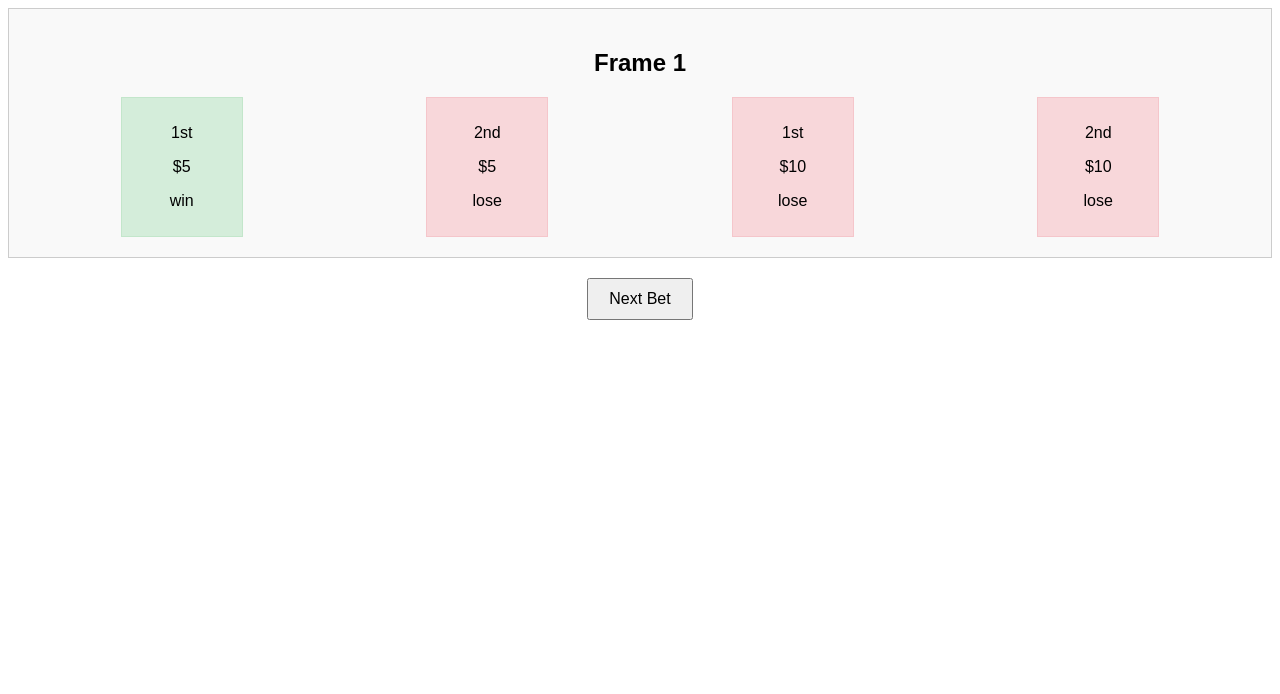
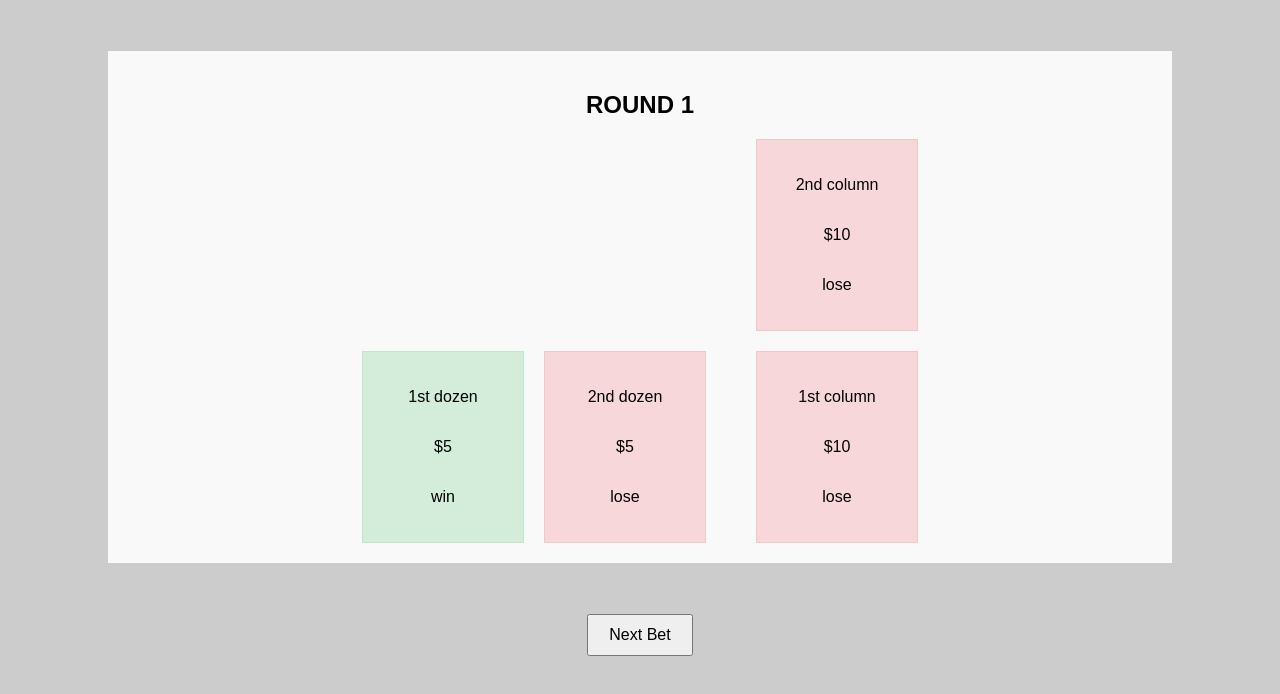
Before and after one commit to axiodisi/fcs-betting-simulation, a plain HTML site: page index.html in a window 1280 px wide. Drawn offline with Linux system fonts and the light colour scheme.

Commit message:
Update index.html

```diff
--- a/index.html
+++ b/index.html
@@ -9,24 +9,48 @@
         body {
             text-align: center;
             font-family: Arial, sans-serif;
+            background-color: #ccc;
+            margin: 0;
+            padding: 0;
         }
 
         .frame {
             border: 1px solid #ccc;
             padding: 20px;
-            margin-bottom: 20px;
+            margin: 50px auto;
             background-color: #f9f9f9;
+            width: 80%;
+            display: flex;
+            flex-direction: column;
+            align-items: center;
         }
 
-        .bets {
+        .containers {
             display: flex;
-            justify-content: space-around;
+            gap: 50px;
+            align-items: flex-end;
+        }
+
+        .container {
+            display: flex;
+            flex-direction: column;
+            gap: 20px;
+        }
+
+        .row {
+            display: flex;
+            gap: 20px;
         }
 
         .bet {
             border: 1px solid #000;
-            padding: 10px;
-            width: 100px;
+            padding: 20px;
+            display: flex;
+            flex-direction: column;
+            align-items: center;
+            justify-content: center;
+            width: 120px;
+            height: 150px;
         }
 
         .bet.win {
@@ -54,27 +78,28 @@
             {
                 id: 1,
                 bets: [
-                    { position: '1st', amount: '$5', result: 'win' },
-                    { position: '2nd', amount: '$5', result: 'lose' },
-                    { position: '1st', amount: '$10', result: 'lose' },
-                    { position: '2nd', amount: '$10', result: 'lose' },
+                    { position: '1st dozen', amount: '$5', result: 'win' },
+                    { position: '2nd dozen', amount: '$5', result: 'lose' },
+                    { position: '1st column', amount: '$10', result: 'lose' },
+                    { position: '2nd column', amount: '$10', result: 'lose' },
                 ],
             },
             {
                 id: 2,
                 bets: [
-                    { position: '2nd', amount: '$25', result: 'lose' },
-                    { position: '1st', amount: '$15', result: 'lose' },
-                    { position: '2nd', amount: '$25', result: 'lose' },
+                    { position: '1st dozen', amount: '$25', result: 'lose' },
+                    { position: '2nd dozen', amount: '$15', result: 'lose' },
+                    { position: '1st column', amount: '$25', result: 'lose' },
+                    { position: '2nd column', amount: '$25', result: 'lose' },
                 ],
             },
             {
                 id: 3,
                 bets: [
-                    { position: '2nd', amount: '$5', result: 'win' },
-                    { position: '1st', amount: '$10', result: 'lose' },
-                    { position: '2nd', amount: '$25', result: 'lose' },
-                    { position: '1st', amount: '$40', result: 'lose' },
+                    { position: '1st dozen', amount: '$5', result: 'win' },
+                    { position: '2nd dozen', amount: '$10', result: 'lose' },
+                    { position: '1st column', amount: '$25', result: 'lose' },
+                    { position: '2nd column', amount: '$40', result: 'lose' },
                 ],
             },
         ];
@@ -89,20 +114,44 @@
             frameDiv.className = 'frame';
 
             const frameTitle = document.createElement('h2');
-            frameTitle.textContent = `Frame ${frames[currentFrame].id}`;
+            frameTitle.textContent = `ROUND ${frames[currentFrame].id}`;
             frameDiv.appendChild(frameTitle);
 
-            const betsDiv = document.createElement('div');
-            betsDiv.className = 'bets';
+            const containers = document.createElement('div');
+            containers.className = 'containers';
 
-            frames[currentFrame].bets.forEach(bet => {
-                const betDiv = document.createElement('div');
-                betDiv.className = `bet ${bet.result}`;
-                betDiv.innerHTML = `<p>${bet.position}</p><p>${bet.amount}</p><p>${bet.result}</p>`;
-                betsDiv.appendChild(betDiv);
-            });
+            const dozensContainer = document.createElement('div');
+            dozensContainer.className = 'row';
 
-            frameDiv.appendChild(betsDiv);
+            const columnsContainer = document.createElement('div');
+            columnsContainer.className = 'container';
+
+            const bets = frames[currentFrame].bets;
+
+            const firstDozen = document.createElement('div');
+            firstDozen.className = `bet ${bets[0].result}`;
+            firstDozen.innerHTML = `<p>${bets[0].position}</p><p>${bets[0].amount}</p><p>${bets[0].result}</p>`;
+            dozensContainer.appendChild(firstDozen);
+
+            const secondDozen = document.createElement('div');
+            secondDozen.className = `bet ${bets[1].result}`;
+            secondDozen.innerHTML = `<p>${bets[1].position}</p><p>${bets[1].amount}</p><p>${bets[1].result}</p>`;
+            dozensContainer.appendChild(secondDozen);
+
+            const secondColumn = document.createElement('div');
+            secondColumn.className = `bet ${bets[3].result}`;
+            secondColumn.innerHTML = `<p>${bets[3].position}</p><p>${bets[3].amount}</p><p>${bets[3].result}</p>`;
+            columnsContainer.appendChild(secondColumn);
+
+            const firstColumn = document.createElement('div');
+            firstColumn.className = `bet ${bets[2].result}`;
+            firstColumn.innerHTML = `<p>${bets[2].position}</p><p>${bets[2].amount}</p><p>${bets[2].result}</p>`;
+            columnsContainer.appendChild(firstColumn);
+
+            containers.appendChild(dozensContainer);
+            containers.appendChild(columnsContainer);
+
+            frameDiv.appendChild(containers);
             root.appendChild(frameDiv);
 
             const nextButton = document.createElement('button');
```
